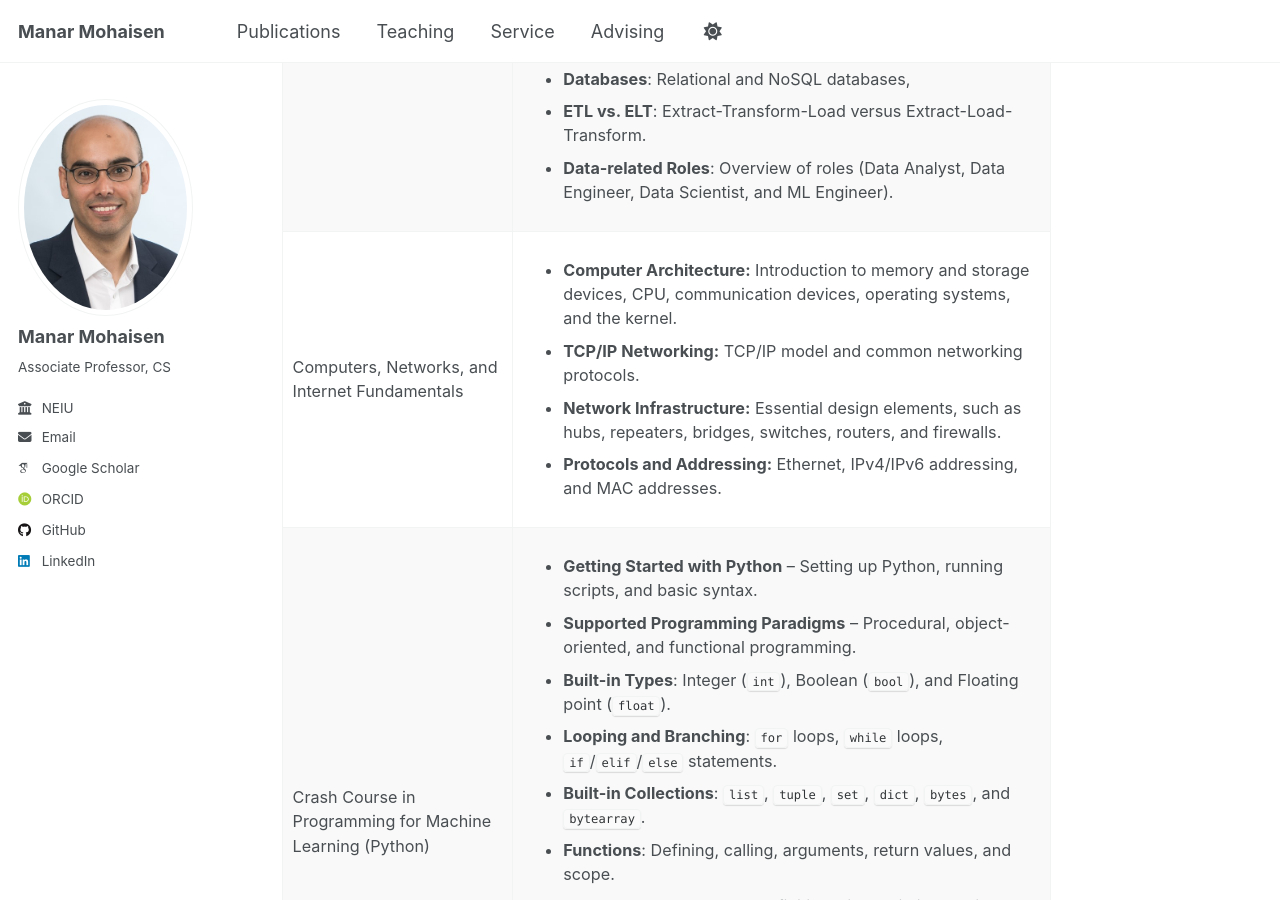
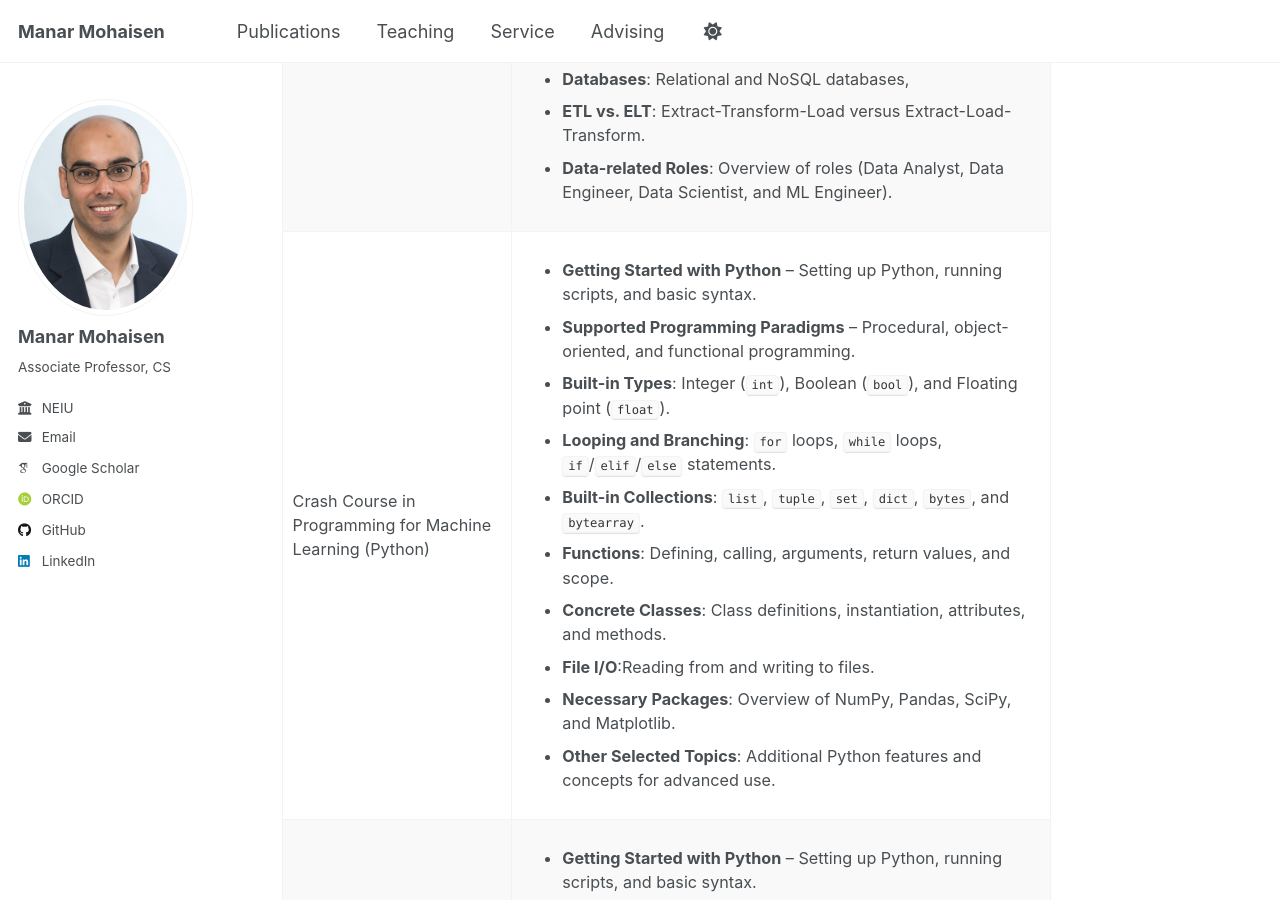
Before and after one commit to manarmohaisen/manarmohaisen.github.io, a Jekyll site: the page built from _teaching/comp479.md, in a window 1280 px wide and 900 px high, scrolled down 697 px. Built offline with Jekyll 4.4.1, drawn with Linux system fonts in a browser that asks for light colours; some web fonts are replaced; a script that is not in the unit is left out.

Commit message:
Update comp479.md

```diff
--- a/_teaching/comp479.md
+++ b/_teaching/comp479.md
@@ -37,14 +37,19 @@ Lectures
       </td>
     </tr>
     <tr style="background-color: #ffffff;">
-      <td style="padding: 10px;">Computers, Networks, and Internet Fundamentals
-</td>
+      <td style="padding: 10px;">Crash Course in Programming for Machine Learning (Python)</td>
       <td style="padding: 10px;">
-        <ul>
-  <li><strong>Computer Architecture:</strong> Introduction to memory and storage devices, CPU, communication devices, operating systems, and the kernel.</li>
-  <li><strong>TCP/IP Networking:</strong> TCP/IP model and common networking protocols.</li>
-  <li><strong>Network Infrastructure:</strong> Essential design elements, such as hubs, repeaters, bridges, switches, routers, and firewalls.</li>
-  <li><strong>Protocols and Addressing:</strong> Ethernet, IPv4/IPv6 addressing, and MAC addresses.</li>
+<ul>
+  <li><strong>Getting Started with Python</strong> – Setting up Python, running scripts, and basic syntax.</li>
+  <li><strong>Supported Programming Paradigms</strong> – Procedural, object-oriented, and functional programming.</li>
+  <li><strong>Built-in Types</strong>: Integer (<code>int</code>), Boolean (<code>bool</code>), and Floating point (<code>float</code>).</li>
+  <li><strong>Looping and Branching</strong>: <code>for</code> loops, <code>while</code> loops, <code>if</code>/<code>elif</code>/<code>else</code> statements.</li>
+  <li><strong>Built-in Collections</strong>: <code>list</code>, <code>tuple</code>, <code>set</code>, <code>dict</code>, <code>bytes</code>, and <code>bytearray</code>.</li>
+  <li><strong>Functions</strong>: Defining, calling, arguments, return values, and scope.</li>
+  <li><strong>Concrete Classes</strong>: Class definitions, instantiation, attributes, and methods.</li>
+  <li><strong>File I/O</strong>:Reading from and writing to files.</li>
+  <li><strong>Necessary Packages</strong>: Overview of NumPy, Pandas, SciPy, and Matplotlib.</li>
+  <li><strong>Other Selected Topics</strong>: Additional Python features and concepts for advanced use.</li>
 </ul>
       </td>
     </tr>
```
